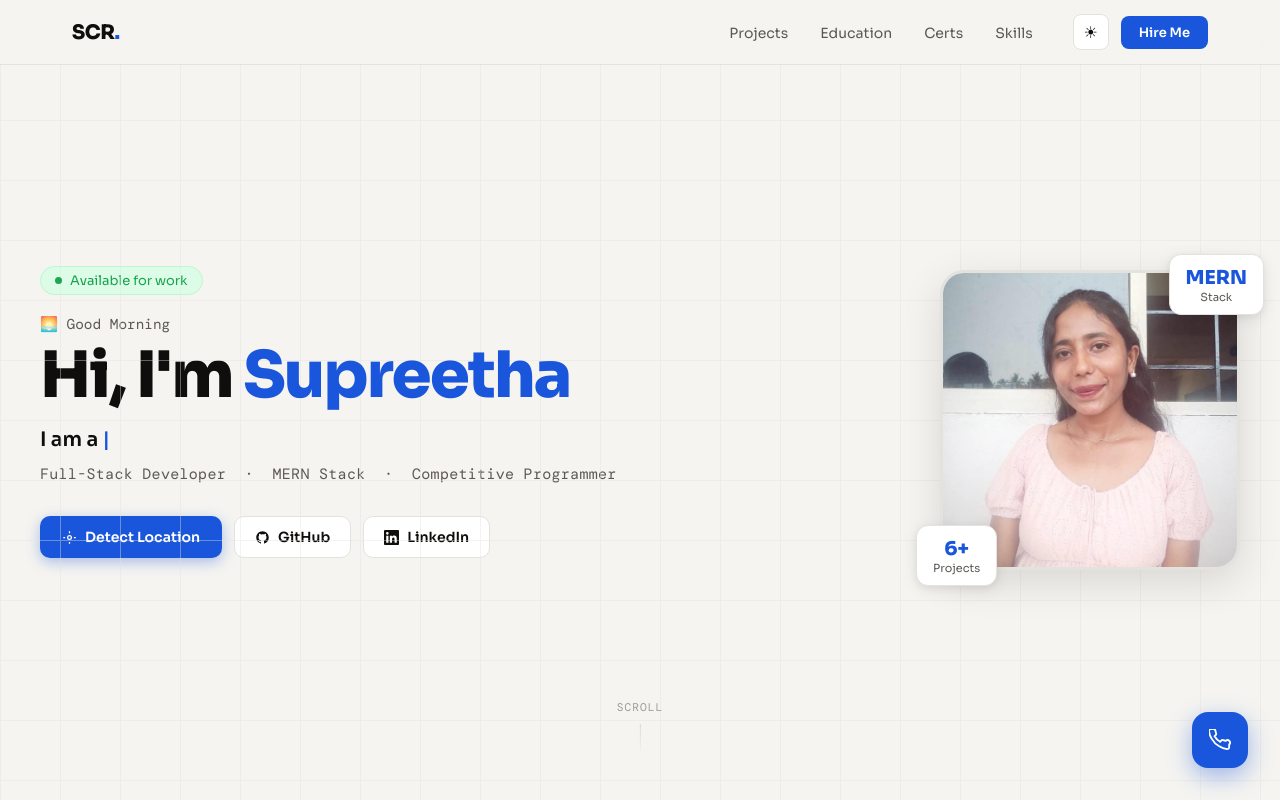
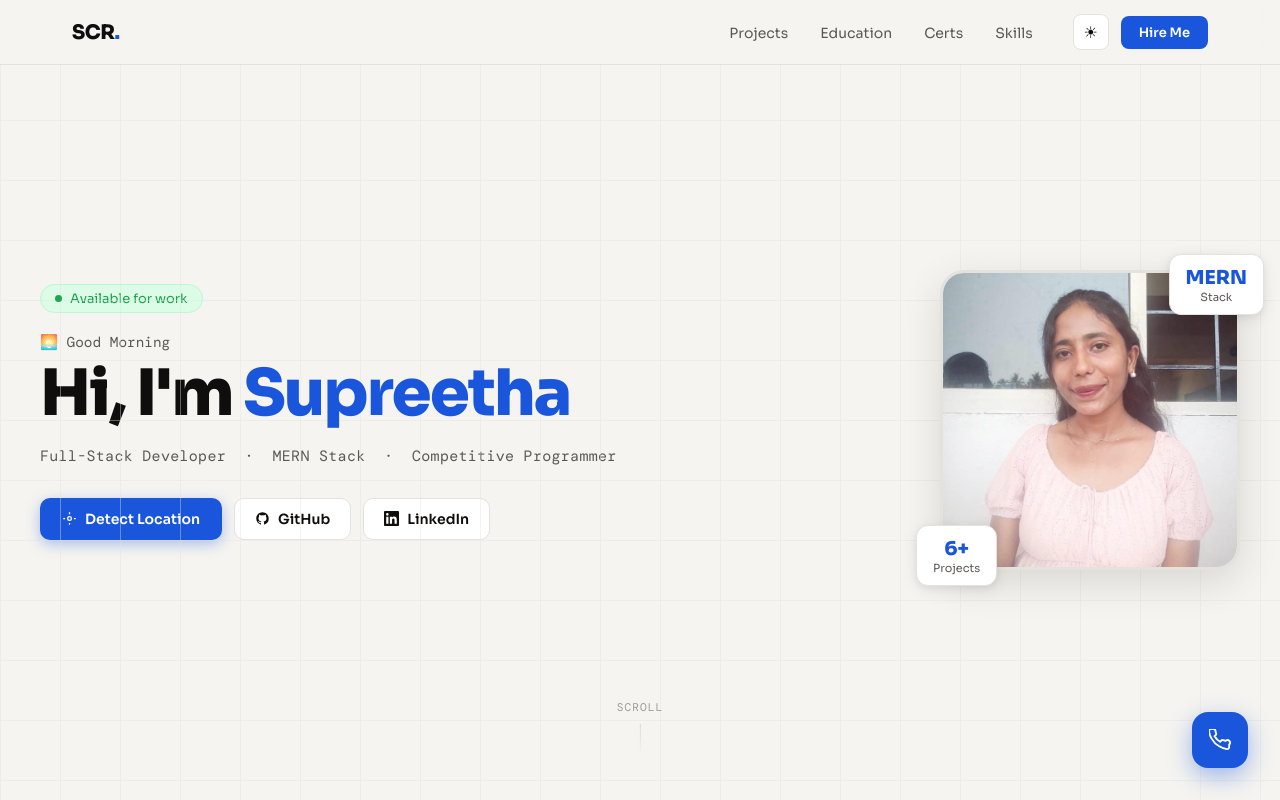
Before and after one commit to Supreetha2004/myprofile, a plain HTML site: page index.html in a window 1280 px wide. Shown: the top 800 px of the page. Drawn offline with nearby package versions, Linux system fonts and the light colour scheme.

Commit message:
portfolio project feature

```diff
--- a/index.html
+++ b/index.html
@@ -37,7 +37,7 @@
       <div class="hero-badge"><span class="badge-dot"></span>Available for work</div>
       <p id="greeting" class="hero-greeting"></p>
       <h1 class="hero-name">Hi, I'm <span class="name-highlight">Supreetha</span></h1>
-      <p class="hero-role">I am a <span id="typing-text" class="typing-accent"></span><span class="cursor-blink">|</span></p>
+      <!-- <p class="hero-role">I am a <span id="typing-text" class="typing-accent"></span><span class="cursor-blink">|</span></p> -->
       <p class="hero-sub">Full-Stack Developer &nbsp;·&nbsp; MERN Stack &nbsp;·&nbsp; Competitive Programmer</p>
       <div class="hero-cta">
         <button onclick="initGeolocation()" class="btn-primary">
```
